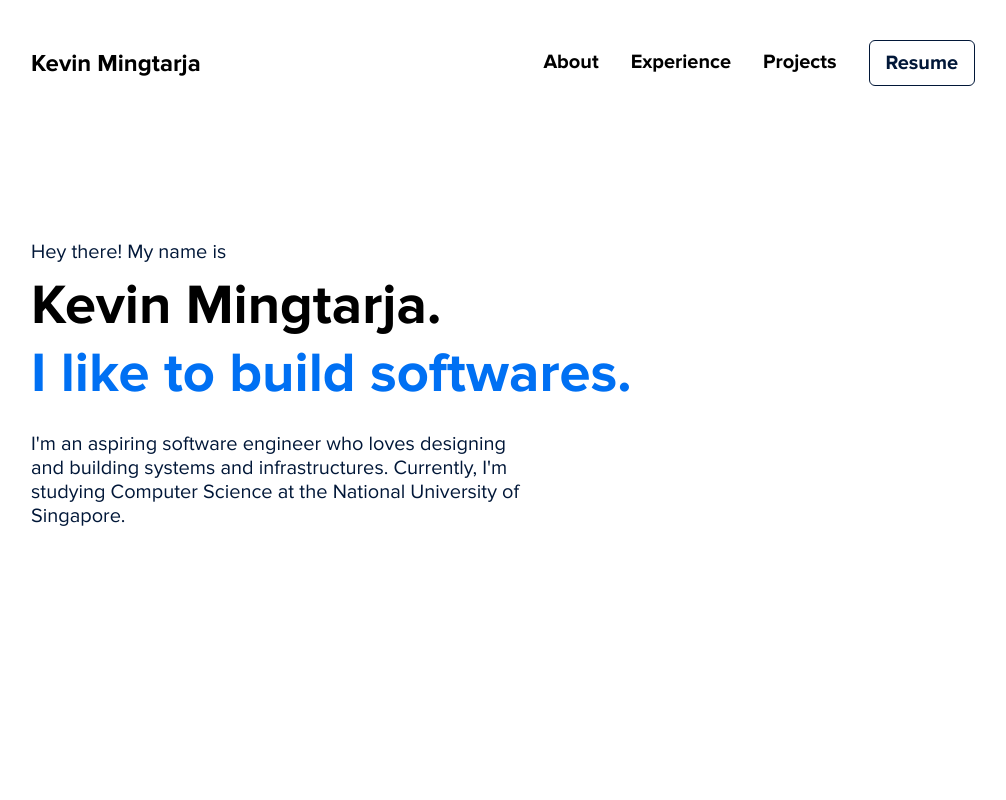
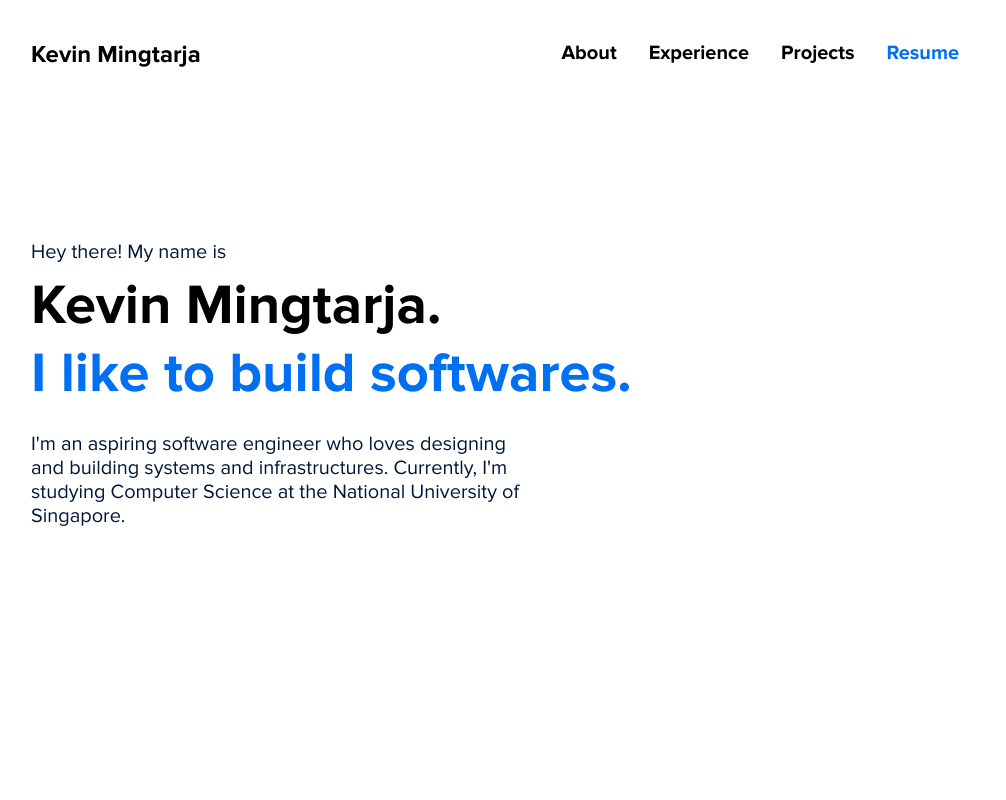
Before and after one commit to kevinmingtarja/kevinmingtarja.com-v1, a Next.js app: page / in a window 1280 px wide. Shown: the top 800 px of the page, without its empty margins (137-1143 px from the left). Built offline with nearby package versions, Linux system fonts and the light colour scheme.

Commit message:
Refactor styling for download resume btn

```diff
--- a/components/Navbar/Navbar.module.scss
+++ b/components/Navbar/Navbar.module.scss
@@ -79,19 +79,10 @@
 }
 
 .nav-attachment {
-  color: var(--black);
-  background-color: transparent;
-  border: 1px solid var(--black);
-  border-radius: var(--border-radius);
-  padding: 0.75rem 1rem;
-  line-height: 1;
-  text-decoration: none;
-  cursor: pointer;
-  transition: var(--transition);
-  margin-left: 1rem;
+  color: var(--primary-blue);
 
-  &:hover {
-    background-color: var(--offwhite);
+  &::after {
+    border-bottom: solid 3px var(--primary-blue);
   }
 }
 
--- a/components/Navbar/index.tsx
+++ b/components/Navbar/index.tsx
@@ -89,7 +89,7 @@ export const NavLink = ({
   if (isAttachment) {
     return (
       <a
-        className={cx(styles["nav-attachment"], className)}
+        className={cx(styles["nav-link"], styles["nav-attachment"], className)}
         href={href}
         rel="noreferrer"
         target="_blank"
```
